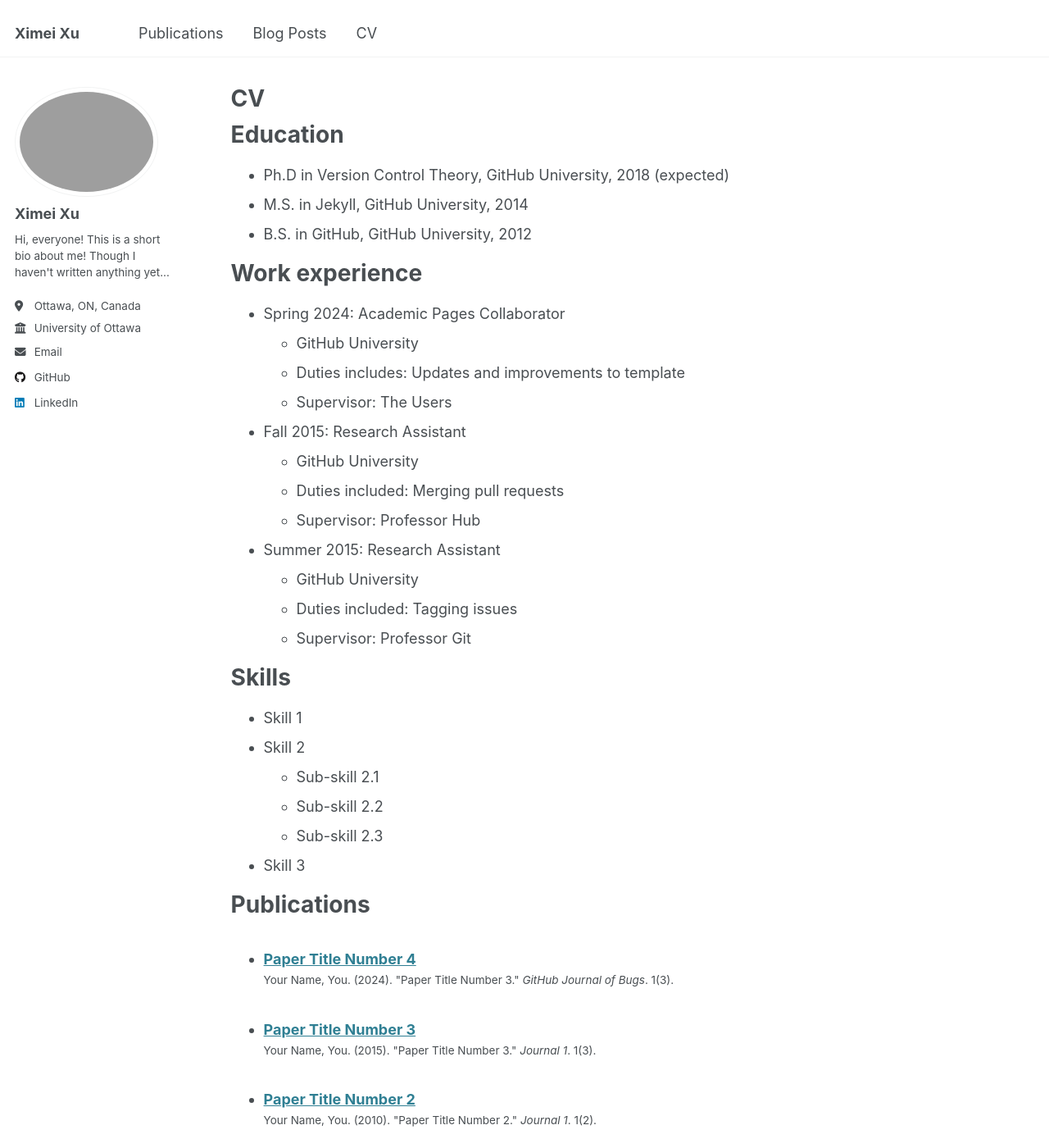
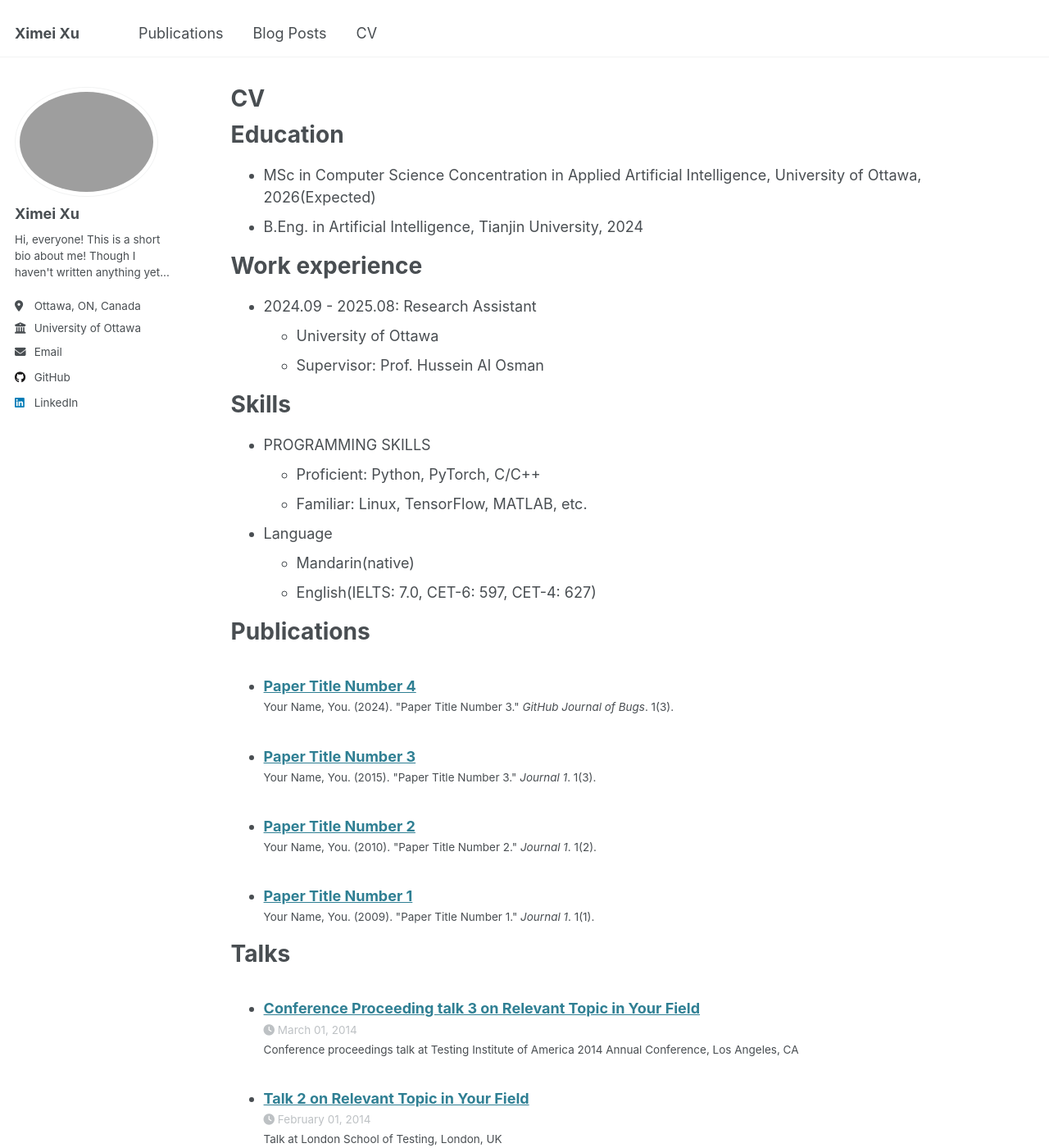
Before and after one commit to Ximei-Sommer/Ximei-Sommer, a Jekyll site: the page built from _pages/cv.md, in a window 1280 px wide and 1400 px high. Shown: the whole window at 82% size. Built offline with Jekyll 4.4.1, drawn with Linux system fonts in a browser that asks for light colours; some of the changed text lies outside the part shown.

Commit message:
Update cv.md

```diff
--- a/_pages/cv.md
+++ b/_pages/cv.md
@@ -11,35 +11,23 @@ redirect_from:
 
 Education
 ======
-* Ph.D in Version Control Theory, GitHub University, 2018 (expected)
-* M.S. in Jekyll, GitHub University, 2014
-* B.S. in GitHub, GitHub University, 2012
+* MSc in Computer Science Concentration in Applied Artificial Intelligence, University of Ottawa, 2026(Expected)
+* B.Eng. in Artificial Intelligence, Tianjin University, 2024
 
 Work experience
 ======
-* Spring 2024: Academic Pages Collaborator
-  * GitHub University
-  * Duties includes: Updates and improvements to template
-  * Supervisor: The Users
-
-* Fall 2015: Research Assistant
-  * GitHub University
-  * Duties included: Merging pull requests
-  * Supervisor: Professor Hub
-
-* Summer 2015: Research Assistant
-  * GitHub University
-  * Duties included: Tagging issues
-  * Supervisor: Professor Git
+* 2024.09 - 2025.08: Research Assistant
+  * University of Ottawa
+  * Supervisor: Prof. Hussein Al Osman
 
 Skills
 ======
-* Skill 1
-* Skill 2
-  * Sub-skill 2.1
-  * Sub-skill 2.2
-  * Sub-skill 2.3
-* Skill 3
+* PROGRAMMING SKILLS
+  * Proficient: Python, PyTorch, C/C++
+  * Familiar: Linux, TensorFlow, MATLAB, etc.
+* Language
+  * Mandarin(native)
+  * English(IELTS: 7.0, CET-6: 597, CET-4: 627)
 
 Publications
 ======
@@ -59,6 +47,7 @@ Teaching
     {% include archive-single-cv.html %}
   {% endfor %}</ul>
 
-Service and leadership
+Scholarships
 ======
-* Currently signed in to 43 different slack teams
+* Vector Scholarship in Artificial Intelligence 2024-2025
+* Special Merit Scholarship (UOttawa) 2024-2025
```
